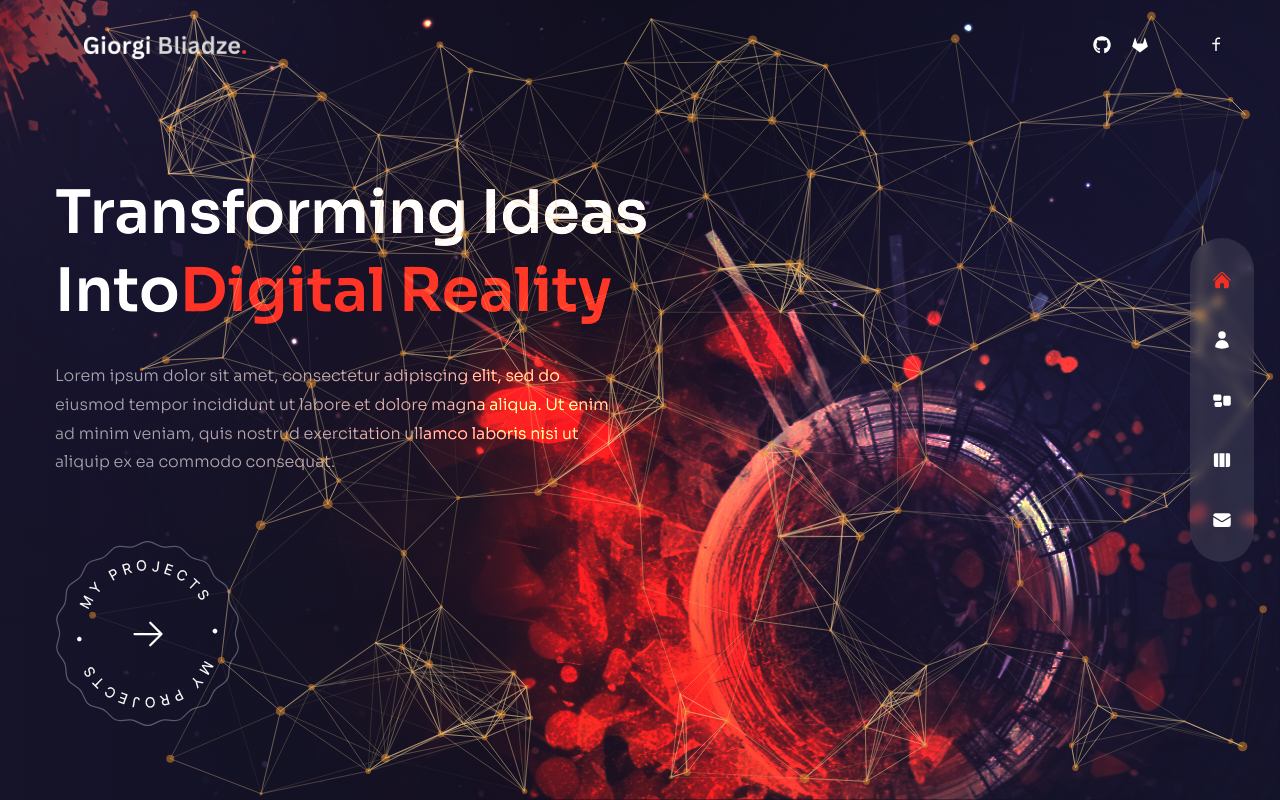
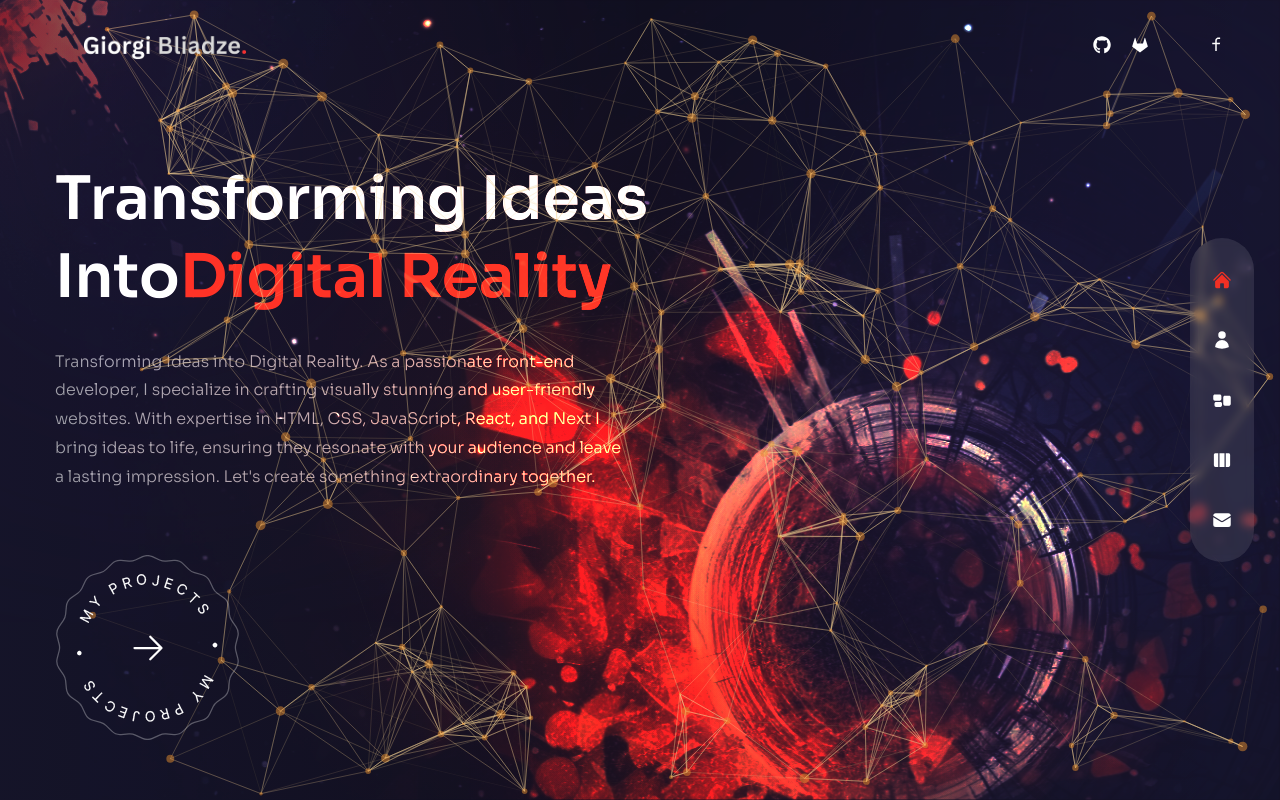
Before and after one commit to giorgibliadze/portfolio, a Next.js app: page / in a window 1280 px wide. Built offline with nearby package versions, Linux system fonts and the light colour scheme; some icons are missing.

Commit message:
transition remove

```diff
--- a/pages/_app.js
+++ b/pages/_app.js
@@ -18,7 +18,7 @@ function MyApp({ Component, pageProps }) {
     <Layout>
       <AnimatePresence mode="wait">
         <motion.div key={router.route}>
-          <Transition />
+          {/*   <Transition /> */}
           <Component {...pageProps} className="h-full" />
         </motion.div>
       </AnimatePresence>
--- a/pages/about/index.js
+++ b/pages/about/index.js
@@ -14,7 +14,7 @@ import {
 import { SiTailwindcss, SiTypescript } from "react-icons/si";
 import { DiGoogleAnalytics } from "react-icons/di";
 import { PiMicrosoftExcelLogoFill } from "react-icons/pi";
-import { SiNextdotjs, SiFramer, SiPowerbi } from "react-icons/si";
+import { SiNextdotjs, SiFramer, SiPowerbi, SiMui } from "react-icons/si";
 
 //  data
 const aboutData = [
@@ -30,14 +30,13 @@ const aboutData = [
           <FaReact />,
           <SiNextdotjs />,
           <SiFramer />,
-          <SiTailwindcss />,
           <SiTypescript />,
           <FaWordpress />,
         ],
       },
       {
-        title: "UI/UX Design",
-        icons: [<FaFigma />],
+        title: "UI/UX",
+        icons: [<FaFigma />, <SiTailwindcss />, <SiMui />],
       },
       {
         title: "Analytics",
--- a/pages/index.js
+++ b/pages/index.js
@@ -1,3 +1,4 @@
+/* eslint-disable react/no-unescaped-entities */
 // next image
 import Image from "next/image";
 
@@ -36,10 +37,12 @@ const Home = () => {
             exit="hidden"
             className="max-w-sm xl:max-w-xl mx-auto xl:mx-0 mb-10 xl:mb-16"
           >
-            Lorem ipsum dolor sit amet, consectetur adipiscing elit, sed do
-            eiusmod tempor incididunt ut labore et dolore magna aliqua. Ut enim
-            ad minim veniam, quis nostrud exercitation ullamco laboris nisi ut
-            aliquip ex ea commodo consequat.
+            Transforming Ideas into Digital Reality. As a passionate front-end
+            developer, I specialize in crafting visually stunning and
+            user-friendly websites. With expertise in HTML, CSS, JavaScript,
+            React, and Next I bring ideas to life, ensuring they resonate with
+            your audience and leave a lasting impression. Let's create something
+            extraordinary together.
           </motion.p>
           {/* btn */}
           <div className="flex justify-center xl:hidden relative">
```
